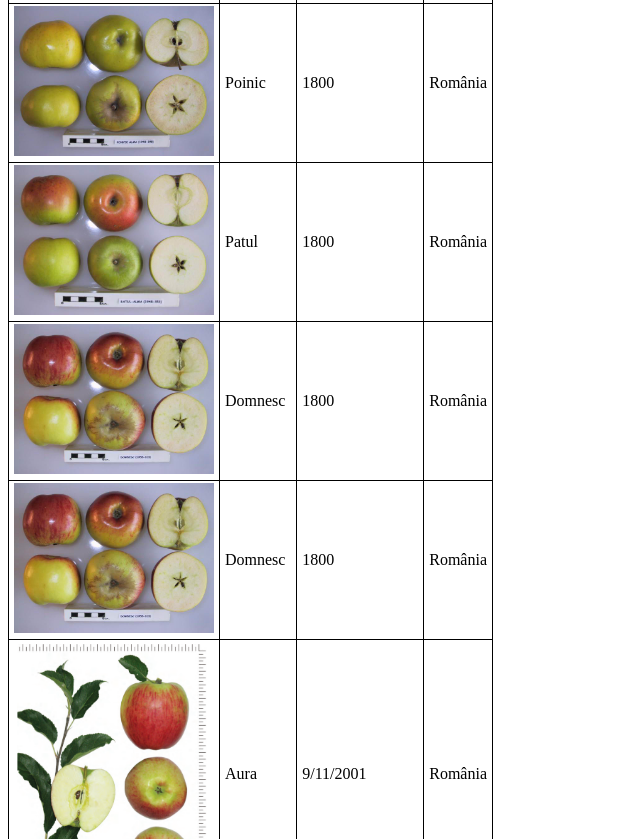
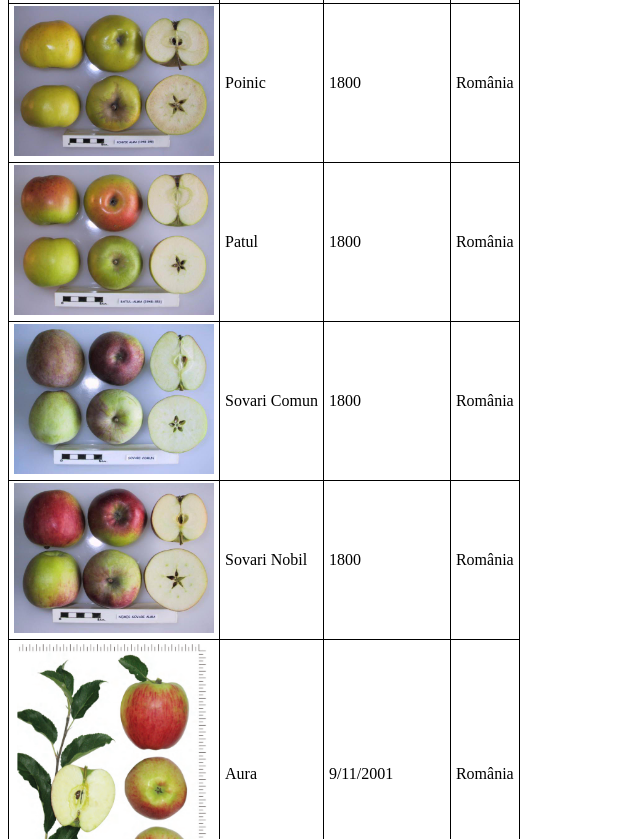
Before and after one commit to rollalt/Soiuri, a plain HTML site: page index.html in a window 1280 px wide. Shown: the part 499-1338 px from the top of the page, without its empty margins (0-640 px from the left). Drawn offline with Linux system fonts and the light colour scheme.

Commit message:
Update index.html

```diff
--- a/index.html
+++ b/index.html
@@ -78,14 +78,14 @@
             <td>România</td>
         </tr>
             <tr>
-            <td><a href="img/Cross_section_of_Domnesc,_National_Fruit_Collection_(acc._1958-103).jpg" target="_blank"><img src="img/Cross_section_of_Domnesc,_National_Fruit_Collection_(acc._1958-103).jpg" alt="" border=0 width=200></img></td>
-            <td>Domnesc</td>
+            <td><a href="img/Cross_section_of_Sovari_Comun,_National_Fruit_Collection_(acc._1958-109).jpg" target="_blank"><img src="img/Cross_section_of_Sovari_Comun,_National_Fruit_Collection_(acc._1958-109).jpg" alt="" border=0 width=200></img></td>
+            <td>Sovari Comun</td>
             <td>1800</td>
             <td>România</td>
         </tr>
             <tr>
-            <td><a href="img/Cross_section_of_Domnesc,_National_Fruit_Collection_(acc._1958-103).jpg" target="_blank"><img src="img/Cross_section_of_Domnesc,_National_Fruit_Collection_(acc._1958-103).jpg" alt="" border=0 width=200></img></td>
-            <td>Domnesc</td>
+            <td><a href="img/Cross_section_of_Sovari_Nobil_(of_Romania),_National_Fruit_Collection_(acc._1958-110).jpg" target="_blank"><img src="img/Cross_section_of_Sovari_Nobil_(of_Romania),_National_Fruit_Collection_(acc._1958-110).jpg" alt="" border=0 width=200></img></td>
+            <td>Sovari Nobil</td>
             <td>1800</td>
             <td>România</td>
         </tr>
```
